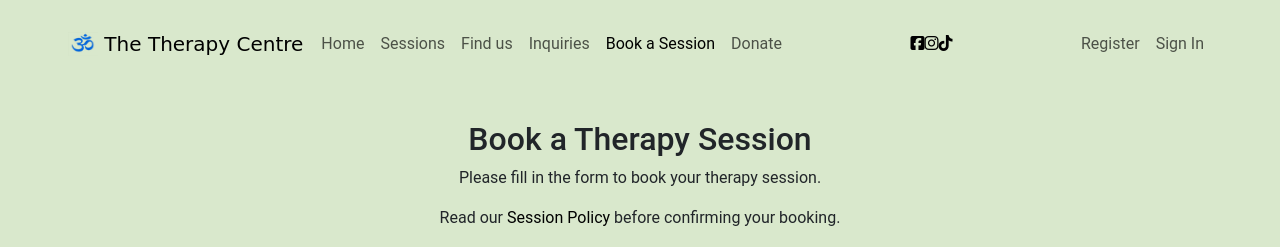
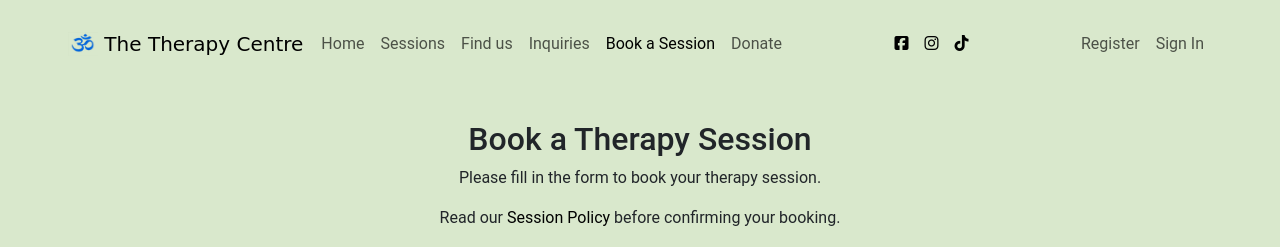
Before and after one commit to LidiaMorejudo/therapycentre, a Django app: page /booking/ in a window 1280 px wide. Shown: the top 247 px of the page. Run offline with Django 5.2, Linux system fonts and the light colour scheme; some libraries are stand-ins or nearby versions.

Commit message:
Added code in header for added spacing in social media icons

```diff
--- a/templates/base.html
+++ b/templates/base.html
@@ -107,7 +107,7 @@
                         </ul>
 
                                                 <!-- Social media icons -->
-                        <ul class="navbar-nav">
+                        <ul class="navbar-nav d-flex flex-row gap-3">
                             <li class="nav-item d-none d-md-block">
                                 <a class="icon-link" href="http://www.facebook.com" target="_blank" aria-label="Facebook"><i
                                         class="fa-brands fa-square-facebook"></i></a>
```
